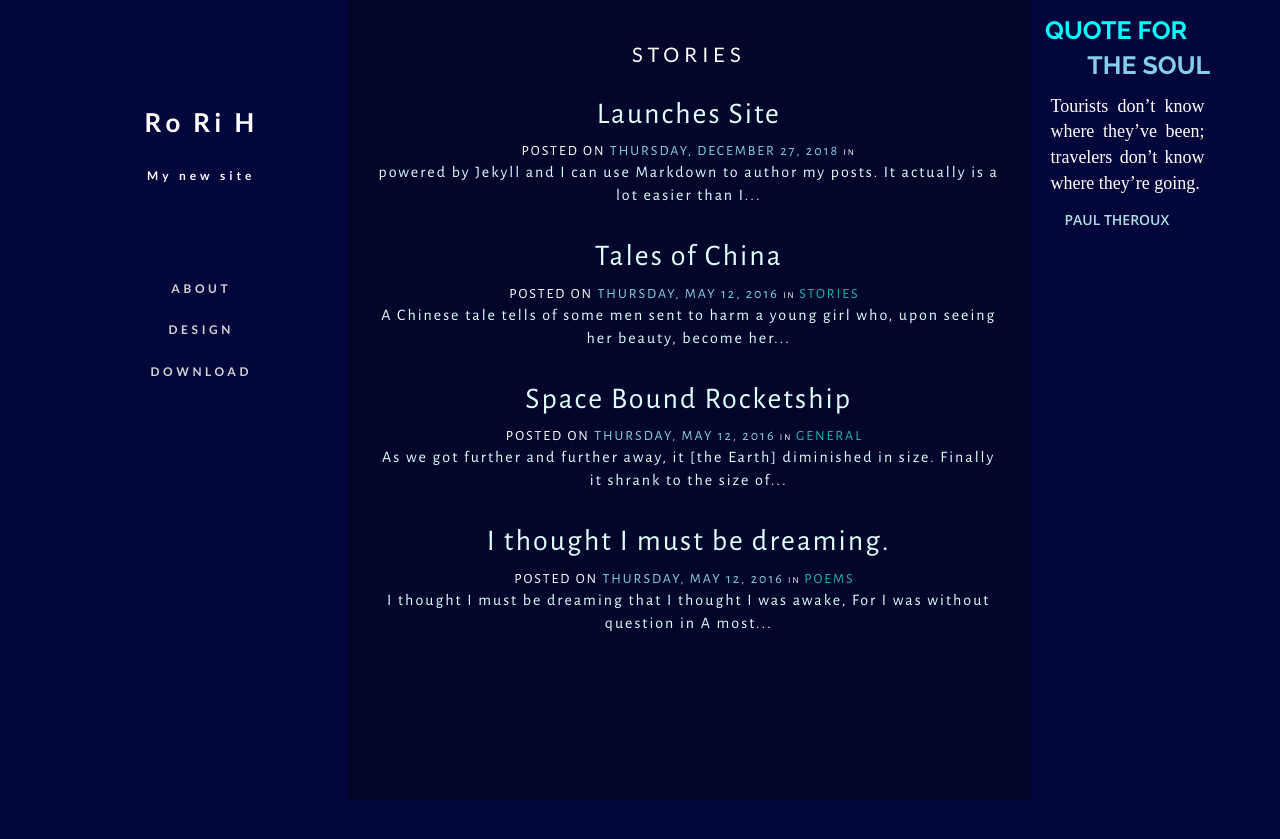
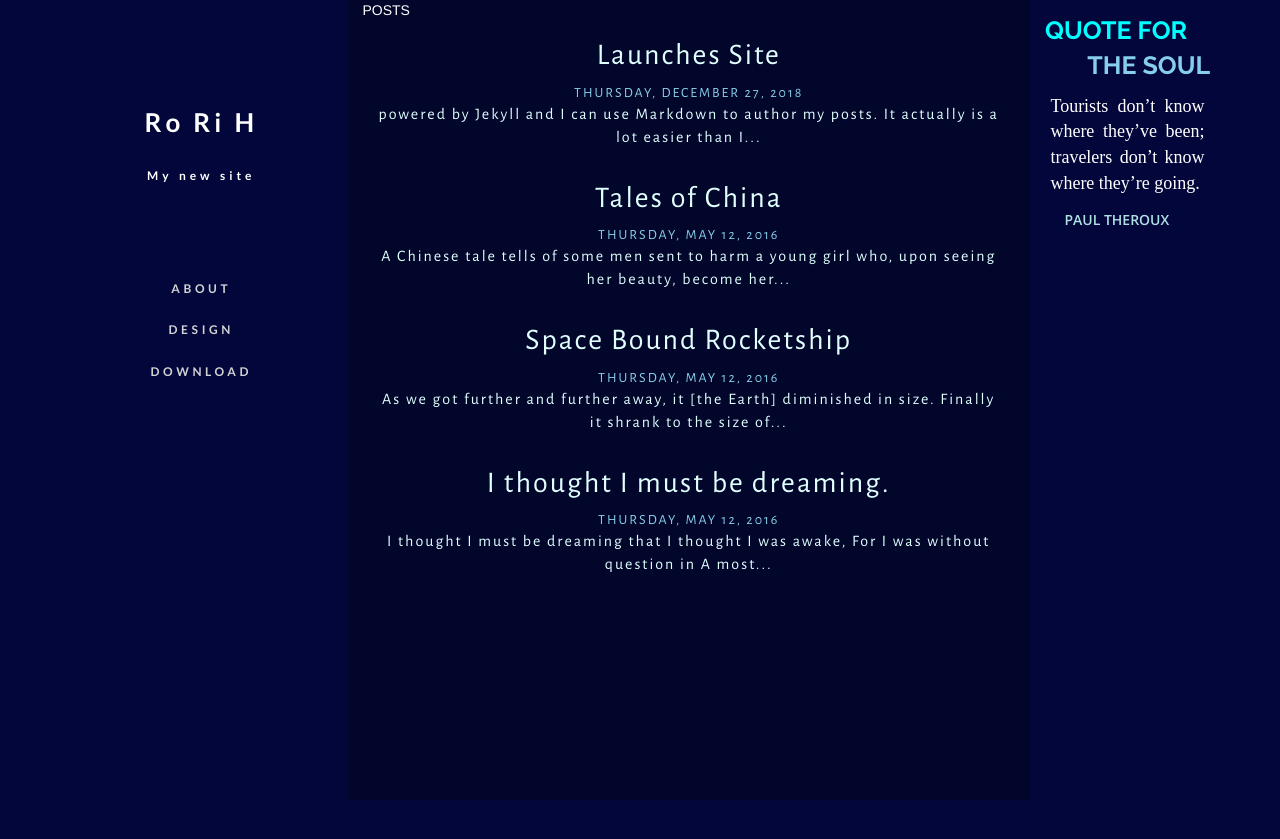
Before and after one commit to roriholm/roriholm.github.io, a Jekyll site: the page built from index.html, in a window 1280 px wide. Shown: the top 839 px of the page. Built offline with Jekyll 4.4.1, drawn with Linux system fonts in a browser that asks for light colours; nearby versions of some CDN libraries.

Commit message:
Update index.html

```diff
--- a/index.html
+++ b/index.html
@@ -1,8 +1,8 @@
 ---
 layout: default
 ---
-<div class="stories">
-  STORIES
+<div class="posts">
+  POSTS
 </div>
 <div class="post-content">
   {% for post in site.posts %}
@@ -13,21 +13,7 @@ layout: default
       <br>
     </div>
 
-
-    <span class="posted-on">
-POSTED ON
-
-     </span>
      <span class="date-post"> {{ post.date | date: "%A, %B %-d, %Y" }}</span>
-     <span class="in">
-       in
-     </span>
-     <span class="categories-on">
-       {% for category in post.categories%}
-       {{category}} &nbsp;{% if forloop.last %}{% else %},{% endif %}
-       {% endfor %}
-     </span>
-
 
     <div class="postExt">
       {{ post.content | strip_html | truncatewords:20}}
```
